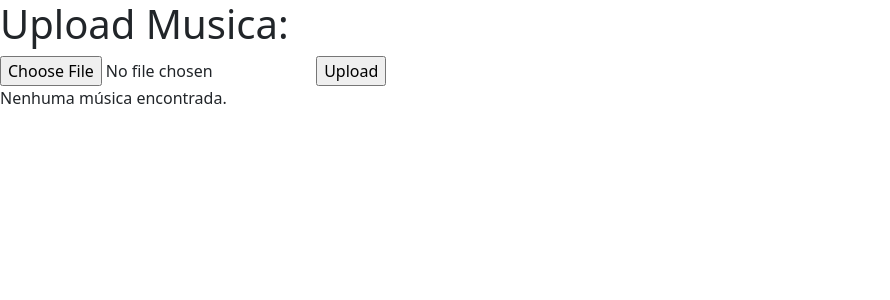
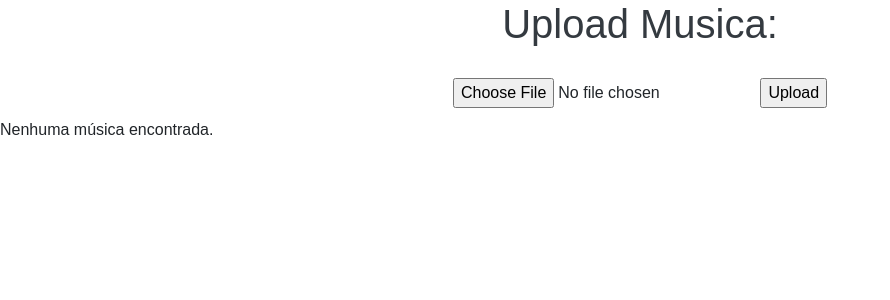
Before and after one commit to FernandaGiacobbo/P--PUM, a PHP site: page /musicaIndex.php in a window 1280 px wide. Shown: the top 300 px of the page, without its empty margins (0-890 px from the left). Run offline with PHP 8.4, Linux system fonts and the light colour scheme; data that the repository does not hold is empty.

Commit message:
demo de visualização do CRUD de musicas

```diff
--- a/musicaDelete.php
+++ b/musicaDelete.php
@@ -23,4 +23,5 @@ if (isset($_GET['id'])) {
 } else {
     echo 'ID da música não encontrado.';
 }
+
 ?>
--- a/musicaEditar.php
+++ b/musicaEditar.php
@@ -34,7 +34,7 @@ if (isset($_GET['id'])) {
         $linha = $resultado->fetch_assoc();
         $nomeMusica = $linha['nome_musica'];
     } else {
-        echo 'Música não encontrada.';
+        echo 'Música não encontrada';
         exit;
     }
 
--- /dev/null
+++ b/musicaIndex.css
@@ -0,0 +1,51 @@
+body{
+    font-family: Arial, sans-serif;
+}
+
+h1{
+    margin-bottom: 30px;
+    color:#343a40;
+    text-align: center;
+}
+
+input[type="file"] {
+    margin-bottom: 10px;
+}
+
+
+#formulario{
+    text-align: center;
+
+}
+
+table {
+    width: 80%;
+    margin: 20px auto;
+    border-collapse: collapse;
+    background-color: #ffffff;
+}
+
+
+table th, table td {
+    padding: 12px;
+    text-align: left;
+    border-bottom: 1px solid #dee2e6;
+}
+
+table th {
+    background-color: #007bff;
+    color: white;
+}
+
+table tr:hover {
+    background-color: #f1f1f1;
+}
+
+a {
+    text-decoration: none;
+    color: #007bff;
+}
+
+a:hover {
+    text-decoration: underline;
+}
--- a/musicaIndex.php
+++ b/musicaIndex.php
@@ -7,20 +7,17 @@
     <meta name="viewport" content="width=device-width, initial-scale=1.0">
     <link href="https://cdn.jsdelivr.net/npm/bootstrap@5.3.3/dist/css/bootstrap.min.css" rel="stylesheet">
     <script src="https://cdn.jsdelivr.net/npm/bootstrap@5.3.3/dist/js/bootstrap.bundle.min.js"></script>
-    <link rel="stylesheet" href="insert.css">
+    <link rel="stylesheet" href="musicaIndex.css">
     <title>Upload Musica</title>
 </head>
 <body>
     <H1>Upload Musica:</H1>
 
-    <form action="musicaUpload.php" method="POST" enctype="multipart/form-data">
-        <input type="file" name="audiofile"/>
-        <input type="submit" value="Upload" name="save_audio"/>
+    <form id="formulario" action="musicaUpload.php" method="POST" enctype="multipart/form-data">
+        <input id="botoes" type="file" name="audiofile"/>
+        <input id="botoes" type="submit" value="Upload" name="save_audio"/>
 
     </form>
-
-</body>
-</html>
 
 <?php
 require_once 'conecta_db.php';
@@ -55,4 +52,8 @@ function listarMusicas() {
 }
 
 listarMusicas();
+
 ?>
+
+</body>
+</html>
--- a/musicaUpload.php
+++ b/musicaUpload.php
@@ -32,4 +32,5 @@ function salvarMusica($nomeMusica) {
 ?>
 <form action="musicaIndex.php">
     <button>Voltar</button>
+
 </form>
```
Also changed, not shown: 1 other file.
